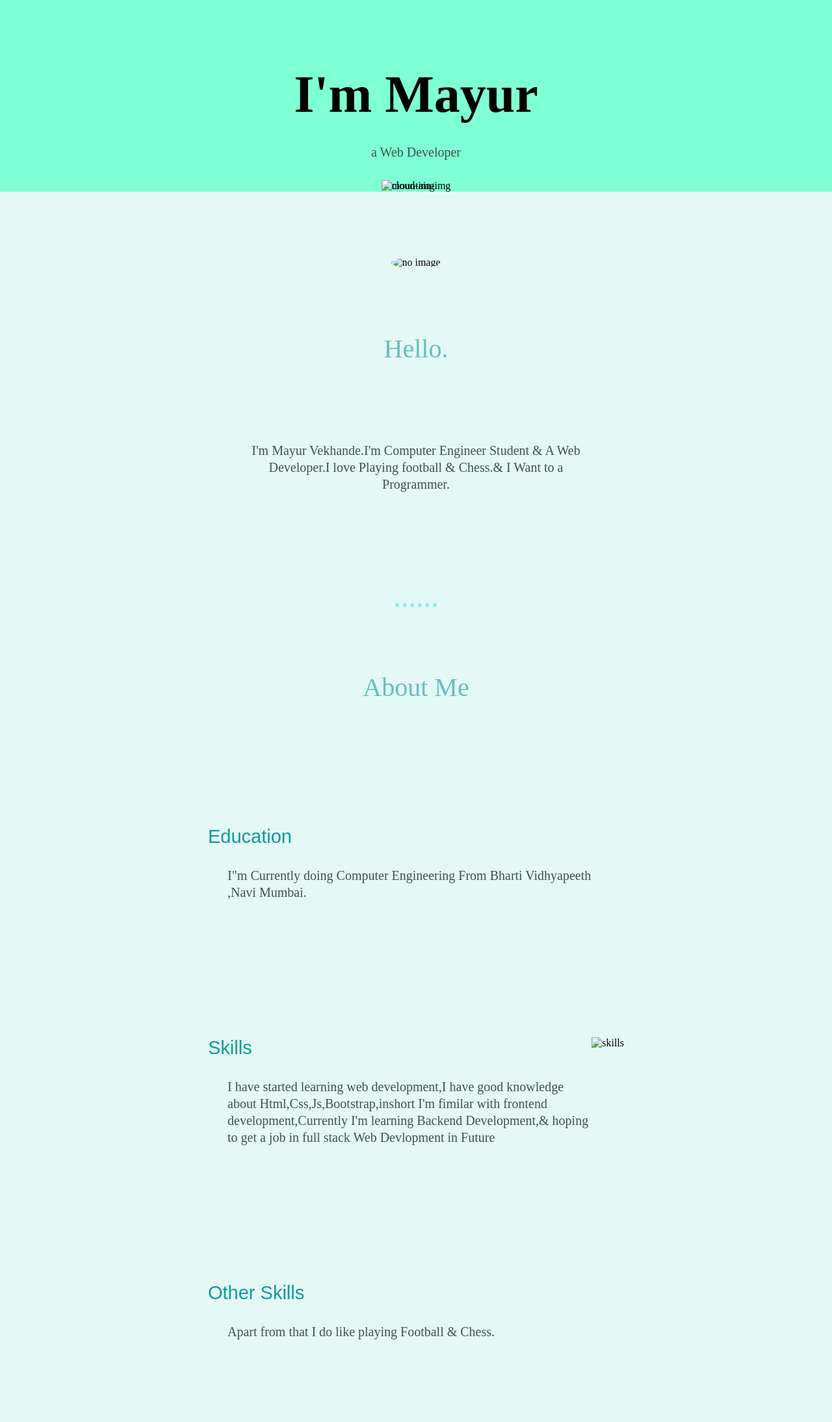
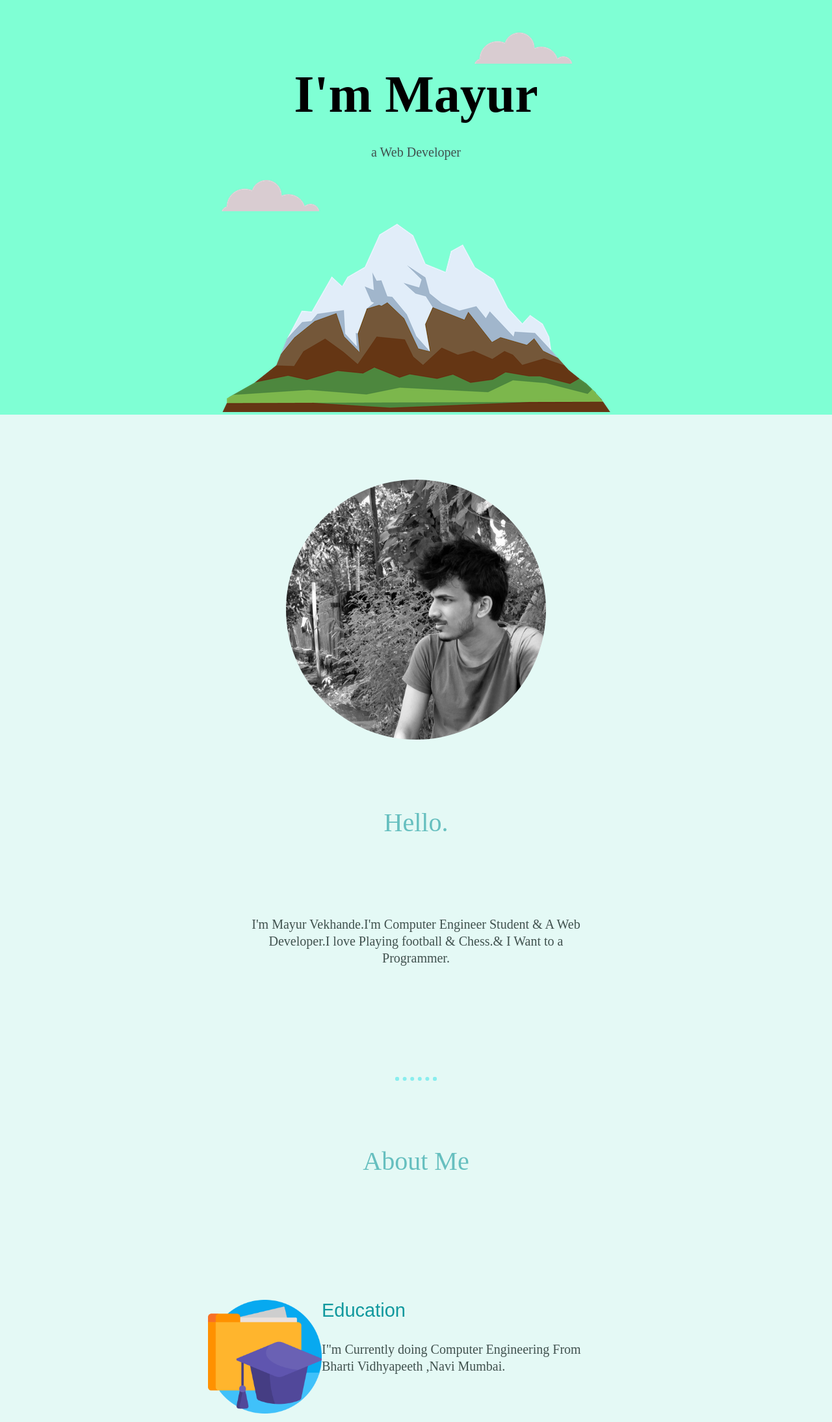
Before and after one commit to MayurVekhande21/My-Cv, a plain HTML site: page index.html in a window 1280 px wide. Shown: the top 2188 px of the page at 65% size. Drawn offline with Linux system fonts and the light colour scheme; the site is published under a folder, as on GitHub Pages, so addresses that start at the root find nothing.

Commit message:
Update index.html

```diff
--- a/index.html
+++ b/index.html
@@ -13,18 +13,18 @@
 </head>
 <body>
     <div class="zero">
- <img class="top-cloud" src="/images/cloud.png" alt="">
+ <img class="top-cloud" src="./images/cloud.png" alt="">
     <h1>I'm Mayur</h1>
     <p>a Web Developer</p>
-    <img Class="bottom-cloud" src  ="/images/cloud.png" alt="cloud-img">
-    <img src="/images/mountain.png" alt="mountain-img">
+    <img Class="bottom-cloud" src  ="./images/cloud.png" alt="cloud-img">
+    <img src="./images/mountain.png" alt="mountain-img">
     </div>
 
 
 
     <div class="middle-container">
         <div class="profile">
-          <img class="image" src="/images/self.jpeg" alt="no image">
+          <img class="image" src="./images/self.jpeg" alt="no image">
           <h2 class="hello">Hello.</h2>
           <p class="self-intro">I'm Mayur Vekhande.I'm Computer Engineer Student & A Web Developer.I love Playing football & Chess.& I Want to a Programmer. </p>
         </div>
@@ -32,18 +32,18 @@
         <div class="skills" style="padding-bottom: 2px;">
           <h2>  About Me</h2>
           <div class="skill-row">
-            <img class="education" src="/images/education.png" alt="">
+            <img class="education" src="./images/education.png" alt="">
             <h3>Education</h3>
             <p> I"m Currently doing Computer Engineering From Bharti Vidhyapeeth ,Navi Mumbai.
             </p>
           </div>
           <div class="skill-row">
-            <img class="Skills-mine" src="/images/skills.png" alt="skills">
+            <img class="Skills-mine" src="./images/skills.png" alt="skills">
             <h3>Skills</h3>
             <p>I have started learning web development,I have good knowledge about Html,Css,Js,Bootstrap,inshort  I'm fimilar with frontend development,Currently I'm learning Backend Development,& hoping to get a job in full stack Web Devlopment in Future</p>
           </div>
           <div class="skill-row">
-            <img class="other" src="/images/sports.png" alt="">
+            <img class="other" src="./images/sports.png" alt="">
             <h3>Other Skills</h3>
             <p>Apart from that I do like playing Football & Chess.</p>
           </div>
```
